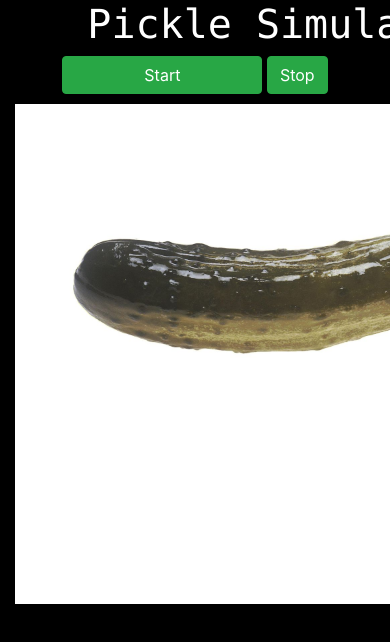
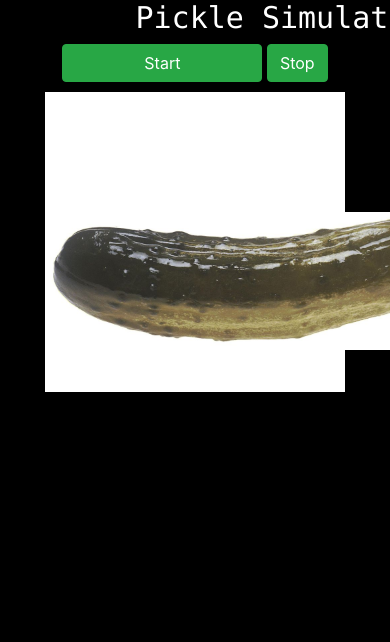
Before and after one commit to plspecter/slideshow-1, a plain HTML site: page index.html in a window 390 px wide. Shown: the top 642 px of the page. Drawn offline with nearby package versions, Linux system fonts and the light colour scheme.

Commit message:
slideshow-1

```diff
--- a/assets/css/style.css
+++ b/assets/css/style.css
@@ -41,21 +41,6 @@ text-align: center;
     background-color: white;
 }
 
-@media only screen and (max-width: 900px) {
-
-    h1 {
-        position: relative;
-        left: auto;
-        margin-left: auto;
-        margin-right: auto;
-        text-align: center;
-        color: black;
-    }
-
-
-}
-
-
 @media only screen and (max-width: 600px) {
 
     #container {
@@ -65,8 +50,8 @@ text-align: center;
     /* position: absolute;
     left: 28.5%;
     top: 50%; */
-    width: 500px;
-    height:500px;
+    width: 300px;
+    height:300px;
     background-color: white;
     }
 
@@ -75,6 +60,7 @@ body {
 }
 
 h1 {
+    font-size: 30px;
     position: relative;
     left: -200px;
     margin-left: auto;
@@ -84,5 +70,12 @@ h1 {
     font-family: "Lucida Console", "Monaco", monospace;
 }
 
+#image-holder {
+    position: relative;
+    top: 120px;
+    flex-shrink: inherit;
+    text-align: center;
+    }
+
 
 }
```
